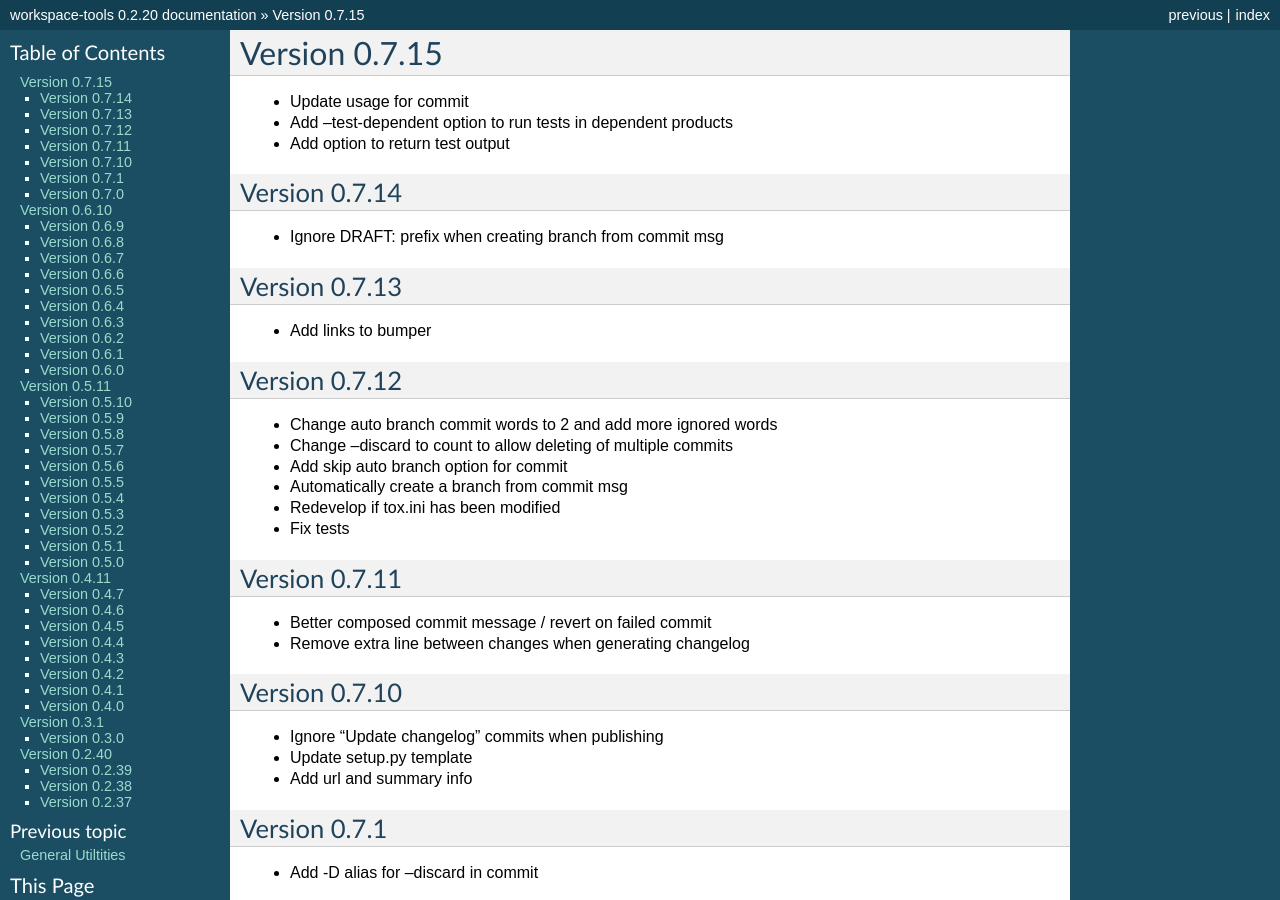
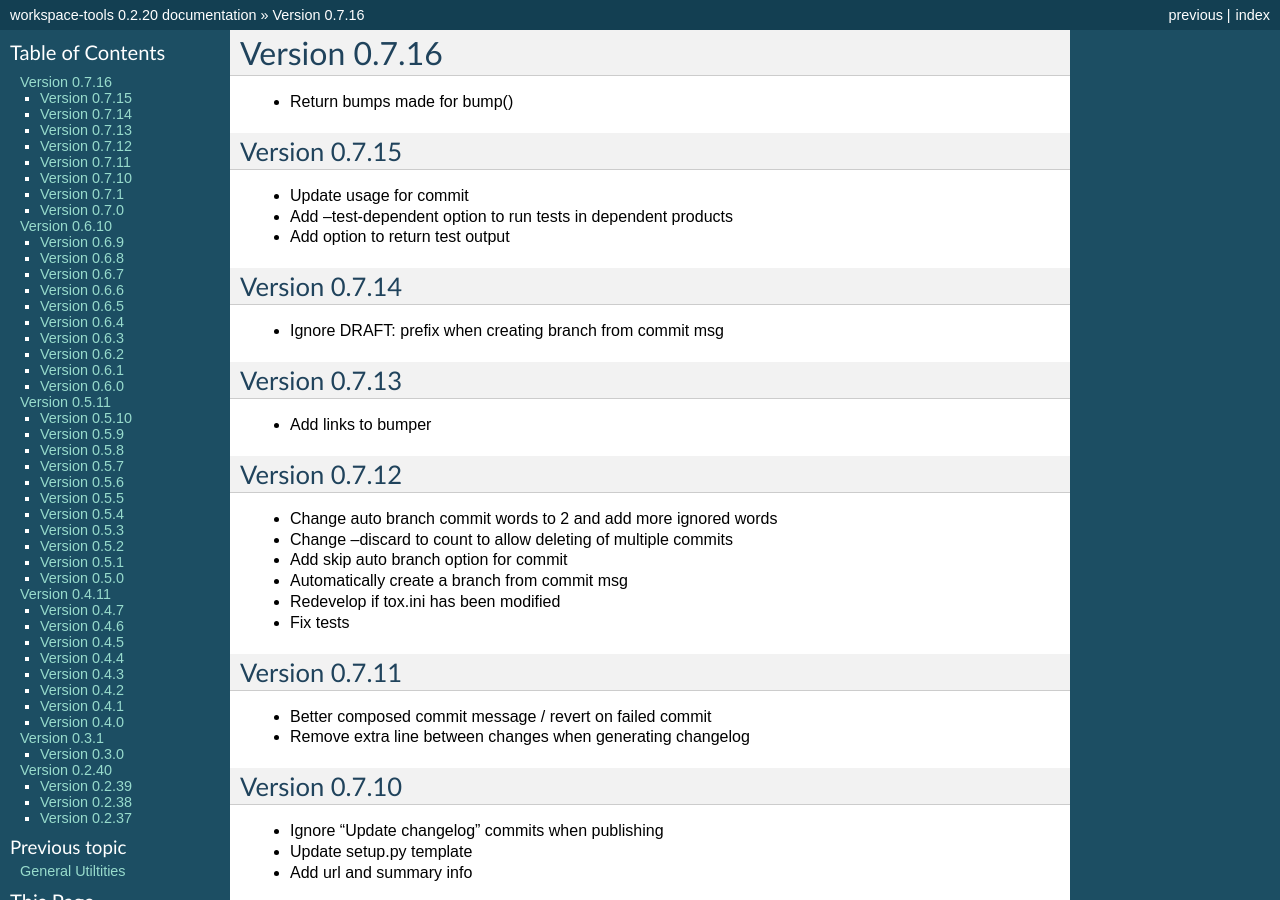
Before and after one commit to maxzheng/workspace-tools, a Sphinx documentation site: the page built from docs/CHANGELOG.rst, in a window 1280 px wide and 900 px high. Built offline with Sphinx 7.4.7, drawn with Linux system fonts in a browser that asks for light colours; some of the changed text lies outside the part shown.

Commit message:
Publish version 0.7.16

```diff
--- a/docs/CHANGELOG.rst
+++ b/docs/CHANGELOG.rst
@@ -1,5 +1,10 @@
+Version 0.7.16
+================================================================================
+
+* Return bumps made for bump()
+
 Version 0.7.15
-================================================================================
+--------------------------------------------------------------------------------
 
 * Update usage for commit
 * Add --test-dependent option to run tests in dependent products
--- a/setup.py
+++ b/setup.py
@@ -10,7 +10,7 @@ def find_files(path):
 
 setuptools.setup(
   name='workspace-tools',
-  version='0.7.15',
+  version='0.7.16',
 
   author='Max Zheng',
   author_email='maxzheng.os @t gmail.com',
```
